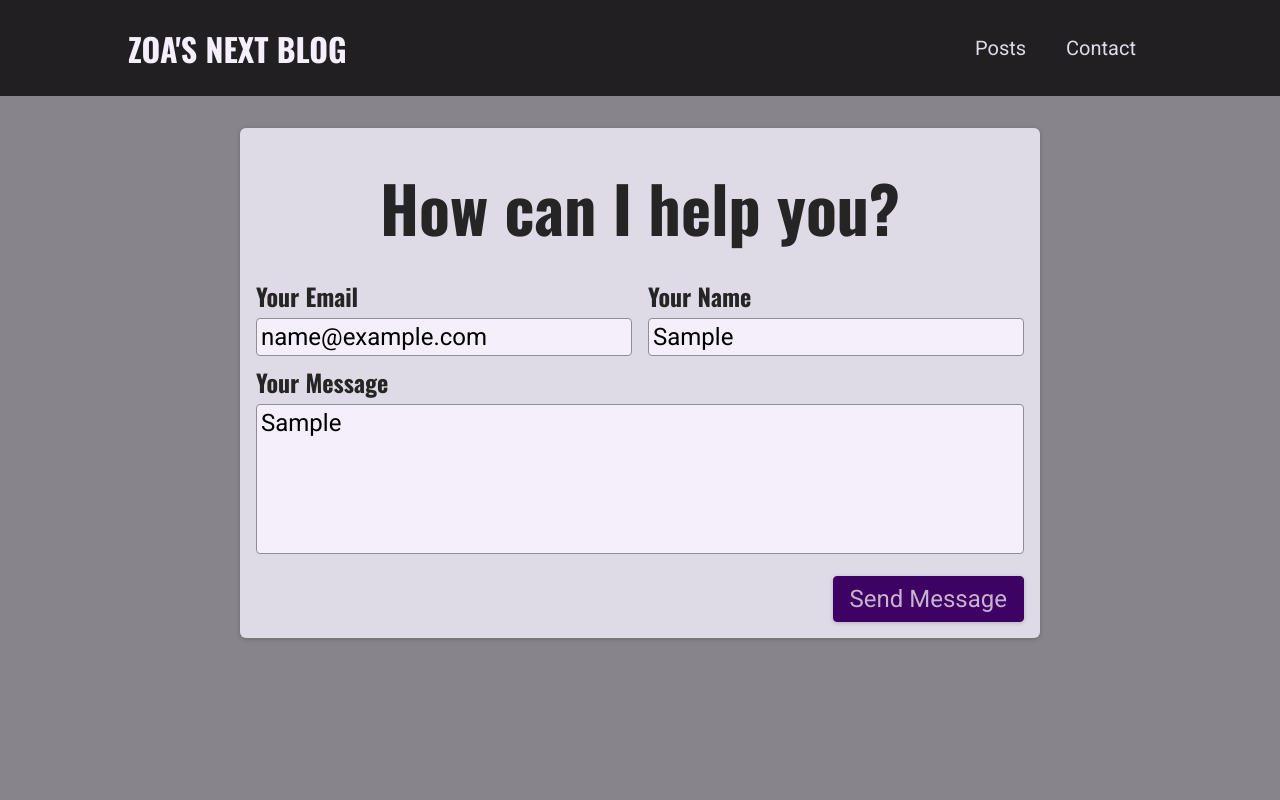
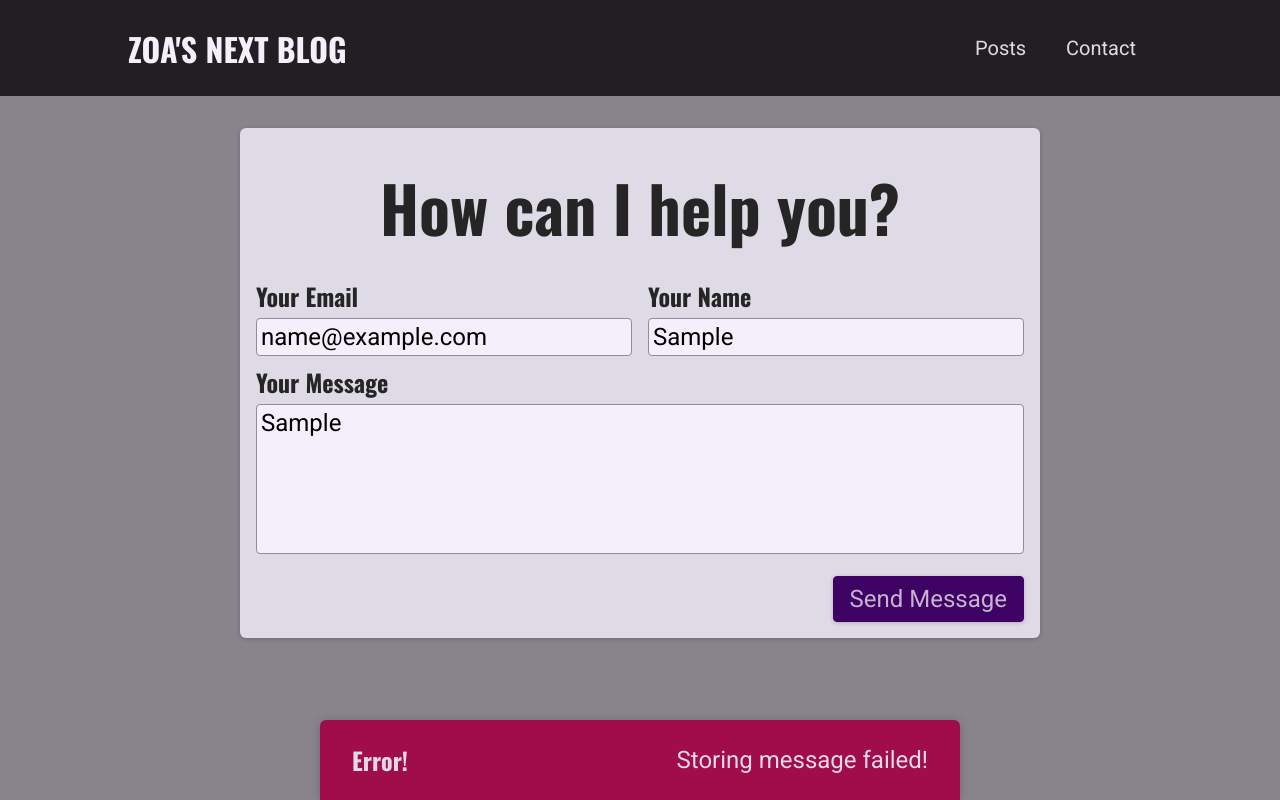
Before and after one commit to tanjanobel/nextjs-blog-app, a Next.js app: page /contact in a window 1280 px wide. Both pictures are taken after typing "name@example.com", "Sample", "Sample" into the empty fields and a click on the button "Send Message". Built offline with nearby package versions, Linux system fonts and the light colour scheme; no server answers; the database is empty.

Commit message:
Add ui feedback with notifications

```diff
--- a/components/contact/contact-form.js
+++ b/components/contact/contact-form.js
@@ -1,28 +1,91 @@
+import { useState, useEffect } from "react";
+
 import classes from "./contact-form.module.css";
-import { useState } from "react";
+import Notification from "../ui/notification";
+
+const sendContactData = async (contactDetails) => {
+    const response = await fetch('/api/contact', {
+        method: 'POST',
+        body: JSON.stringify(contactDetails),
+        headers: {
+            'Content-Type': 'application/json',
+        },
+    });
+
+    const data = await response.json();
+
+    if (!response.ok) {
+        throw new Error(data.message || 'Something went wrong!');
+    }
+}
 
 const ContactForm = () => {
     const [enteredEmail, setEnteredEmail] = useState('');
     const [enteredName, setEnteredName] = useState('');
     const [enteredMessage, setEnteredMessage] = useState('');
+    const [requestStatus, setRequestStatus] = useState(); // 'pending', 'success' 'error'
+    const [requestError, setRequestError] = useState();
 
-    const sendMessageHandler = (event) => {
+    useEffect(() => {
+        if (requestStatus === 'success' || requestStatus === 'error') {
+            const timer = setTimeout(() => {
+                setRequestStatus(null);
+                setRequestError(null);
+            }, 3000);
+
+            return () => clearTimeout(timer);
+        }
+    }, [requestStatus]);
+
+    const sendMessageHandler = async (event) => {
         event.preventDefault();
 
         // add client-side validation
 
-        fetch('/api/contact', {
-            method: 'POST',
-            body: JSON.stringify({
+        setRequestStatus('pending');
+
+        try {
+            await sendContactData({
                 email: enteredEmail,
                 name: enteredName,
                 message: enteredMessage
-            }),
-            headers: {
-                'Content-Type': 'application/json',
-            },
-        });
+            });
+            setRequestStatus('success');
+            setEnteredEmail('');
+            setEnteredName('');
+            setEnteredMessage('');
+        } catch (error) {
+            setRequestError(error.message);
+            setRequestStatus('error');
+        }
     };
+
+    let notification;
+
+    if (requestStatus === 'pending') {
+        notification = {
+            status: 'pending',
+            title: 'Sending message...',
+            message: 'Your message is on its way!'
+        };
+    }
+
+    if (requestStatus === 'success') {
+        notification = {
+            status: 'success',
+            title: 'Success!',
+            message: 'Message sent successfully!'
+        };
+    }
+
+    if (requestStatus === 'error') {
+        notification = {
+            status: 'error',
+            title: 'Error!',
+            message: requestError,
+        };
+    }
+
 
     return (
         <section className={classes.contact}>
@@ -64,6 +127,13 @@
                     <button>Send Message</button>
                 </div>
             </form>
+            {notification && (
+                <Notification
+                    status={notification.status}
+                    title={notification.title}
+                    message={notification.message}
+                />
+            )}
         </section>
     );
 };
--- /dev/null
+++ b/components/ui/notification.js
@@ -0,0 +1,28 @@
+import ReactDOM from 'react-dom';
+
+import classes from './notification.module.css';
+
+function Notification(props) {
+  const { title, message, status } = props;
+
+  let statusClasses = '';
+
+  if (status === 'success') {
+    statusClasses = classes.success;
+  }
+
+  if (status === 'error') {
+    statusClasses = classes.error;
+  }
+
+  const cssClasses = `${classes.notification} ${statusClasses}`;
+
+  return (
+    <div className={cssClasses}>
+      <h2>{title}</h2>
+      <p>{message}</p>
+    </div>
+  );
+}
+
+export default Notification;
--- /dev/null
+++ b/components/ui/notification.module.css
@@ -0,0 +1,43 @@
+.notification {
+  display: flex;
+  justify-content: space-between;
+  align-items: center;
+  color: var(--color-grey-100);
+  background-color: var(--color-grey-800);
+  padding: 0 var(--size-8);
+  box-shadow: 0 1px 8px rgba(0, 0, 0, 0.2);
+  position: fixed;
+  height: 5rem;
+  bottom: 0;
+  width: 100%;
+  left: 0;
+  border-top-right-radius: 0;
+  border-top-left-radius: 0;
+}
+
+.notification h2 {
+  font-size: var(--size-6);
+  margin: 0;
+}
+
+.notification p {
+  margin: 0;
+}
+
+.success {
+  background-color: var(--color-success-500);
+  color: var(--color-grey-800);
+}
+
+.error {
+  background-color: var(--color-error-500);
+}
+
+@media (min-width: 768px) {
+  .notification {
+    width: 40rem;
+    left: calc(50% - 20rem);
+    border-top-right-radius: 6px;
+    border-top-left-radius: 6px;
+  }
+}
```
